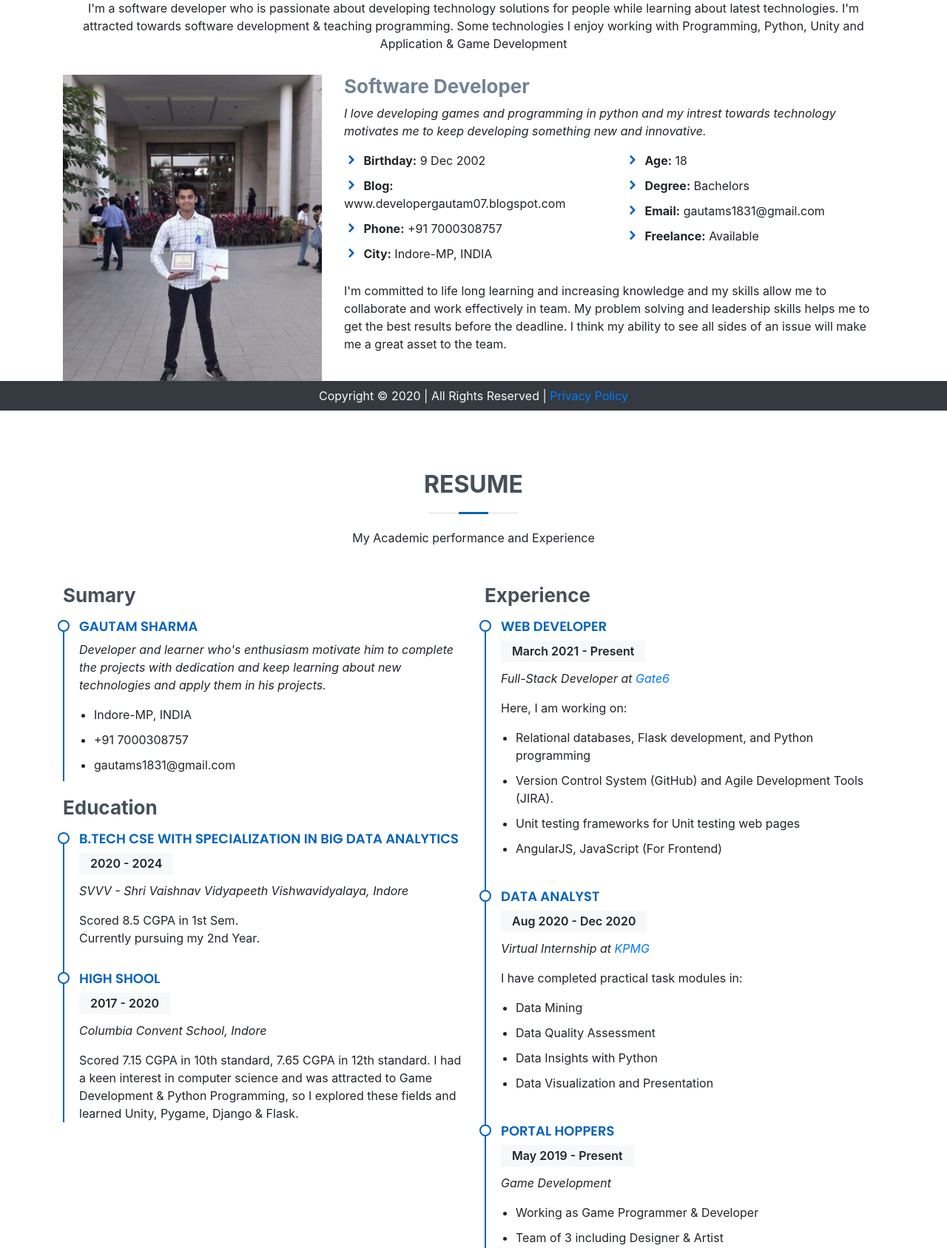
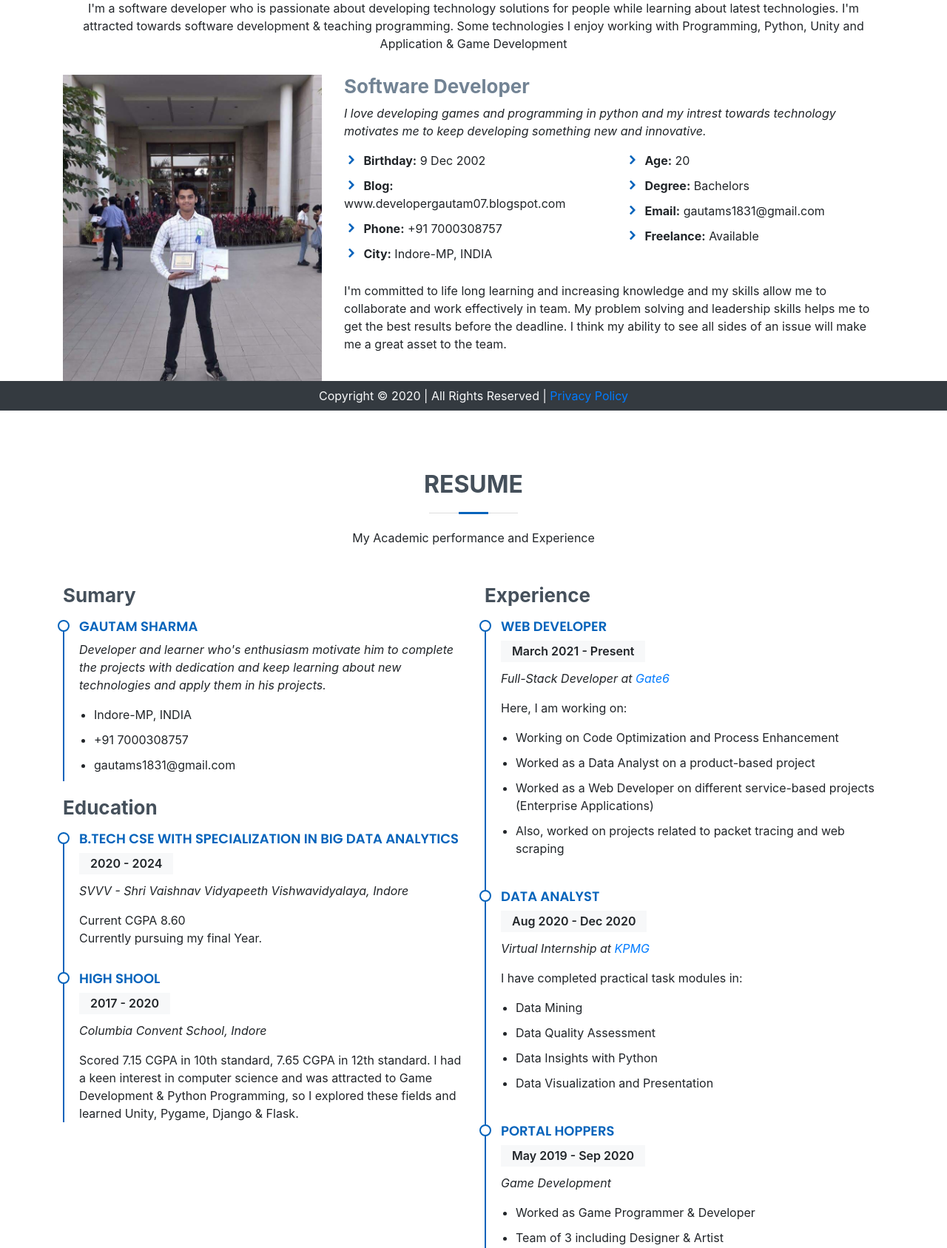
Before and after one commit to developergautam07/developergautam-web, a Django app: page /about in a window 1280 px wide. Shown: the part 245-1932 px from the top of the page at 74% size. Run offline with Django 3.2, Linux system fonts and the light colour scheme; some libraries are stand-ins or nearby versions.

Commit message:
fix: updated about section

```diff
--- a/templates/about.html
+++ b/templates/about.html
@@ -43,7 +43,7 @@
           </div>
           <div class="col-lg-6">
             <ul>
-              <li><i class="icofont-rounded-right"></i> <strong>Age:</strong> 18</li>
+              <li><i class="icofont-rounded-right"></i> <strong>Age:</strong> 20</li>
               <li><i class="icofont-rounded-right"></i> <strong>Degree:</strong> Bachelors</li>
               <li><i class="icofont-rounded-right"></i> <strong>Email:</strong> gautams1831@gmail.com</li>
               <li><i class="icofont-rounded-right"></i> <strong>Freelance:</strong> Available</li>
@@ -91,8 +91,8 @@
             <h4>B.tech CSE with specialization in Big Data Analytics</h4>
             <h5>2020 - 2024</h5>
             <p><em>SVVV - Shri Vaishnav Vidyapeeth Vishwavidyalaya, Indore</em></p>
-            <p>Scored 8.5 CGPA in 1st Sem. <br>
-              Currently pursuing my 2nd Year.</p>
+            <p>Current CGPA 8.60 <br>
+              Currently pursuing my final Year.</p>
           </div>
           <div class="resume-item">
             <h4>High Shool</h4>
@@ -112,10 +112,10 @@
             <p><em>Full-Stack Developer at <a href="https://www.gate6.com/">Gate6</a></em></p>
             <p>Here, I am working on:</p>
             <ul>
-              <li>Relational databases, Flask development, and Python programming</li>
-              <li>Version Control System (GitHub) and Agile Development Tools (JIRA).</li>
-              <li>Unit testing frameworks for Unit testing web pages</li>
-              <li>AngularJS, JavaScript (For Frontend)</li>
+              <li>Working on Code Optimization and Process Enhancement</li>
+              <li>Worked as a Data Analyst on a product-based project</li>
+              <li>Worked as a Web Developer on different service-based projects (Enterprise Applications)</li>
+              <li>Also, worked on projects related to packet tracing and web scraping</li>
             </ul>
           </div>
           <div class="resume-item">
@@ -133,10 +133,10 @@
           </div>
           <div class="resume-item">
             <h4>Portal Hoppers</h4>
-            <h5>May 2019 - Present</h5> <!-- May 2019 -->
+            <h5>May 2019 - Sep 2020</h5> <!-- May 2019 -->
             <p><em>Game Development </em></p>
             <ul>
-              <li>Working as Game Programmer & Developer</li>
+              <li>Worked as Game Programmer & Developer</li>
               <li>Team of 3 including Designer & Artist</li>
               <li>Our team works hard to complete the project and give the best experience to the player.</li>
             </ul>
```
